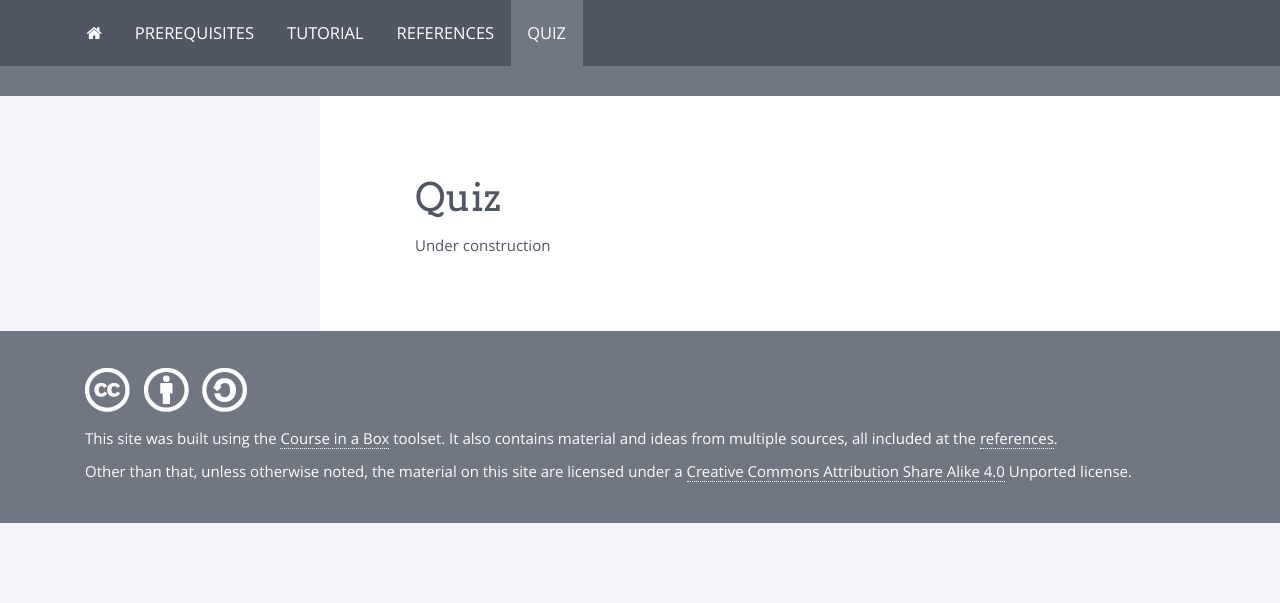
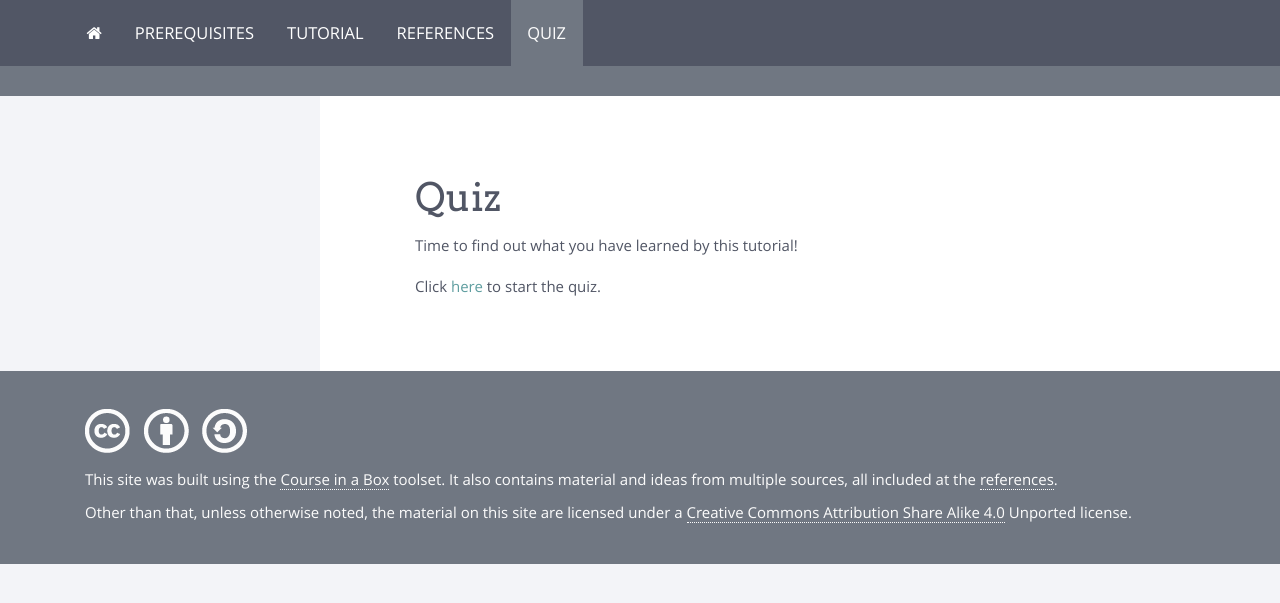
Before and after one commit to thdiaman/machinelearning, a Jekyll site: the page built from modules/quiz/_posts/2000-01-01-quiz.markdown, in a window 1280 px wide. Shown: the top 603 px of the page. Built offline with Jekyll 4.4.1, drawn with Linux system fonts in a browser that asks for light colours; nearby versions of some CDN libraries.

Commit message:
Add quiz for machine learning

```diff
--- a/modules/quiz/_posts/2000-01-01-quiz.markdown
+++ b/modules/quiz/_posts/2000-01-01-quiz.markdown
@@ -3,4 +3,13 @@
 ---
 
 # Quiz
-Under construction
+Time to find out what you have learned by this tutorial!
+
+Click <a target="_blank" href="https://docs.google.com/forms/d/e/1FAIpQLSc4JaIAe7hjA6g7J-19RsgAVi3IObjTr7WPdit8EphV4RvLXg/viewform?usp=sf_link">here</a>
+to start the quiz.
+
+<!--iframe
+		src="https://docs.google.com/forms/d/e/1FAIpQLSc4JaIAe7hjA6g7J-19RsgAVi3IObjTr7WPdit8EphV4RvLXg/viewform?embedded=true"
+		width="700" height="5900" frameborder="0" marginheight="0" marginwidth="0">
+	Loading...
+</iframe-->
```
